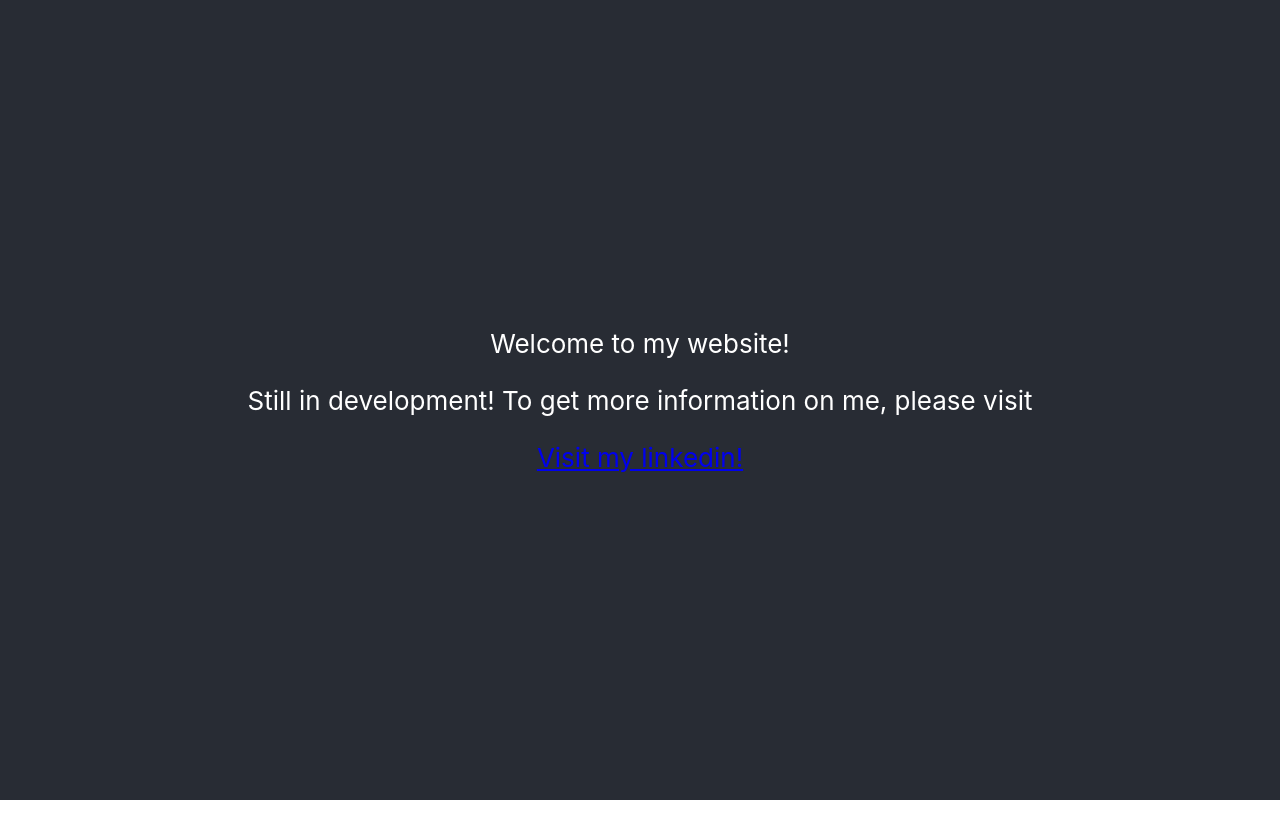
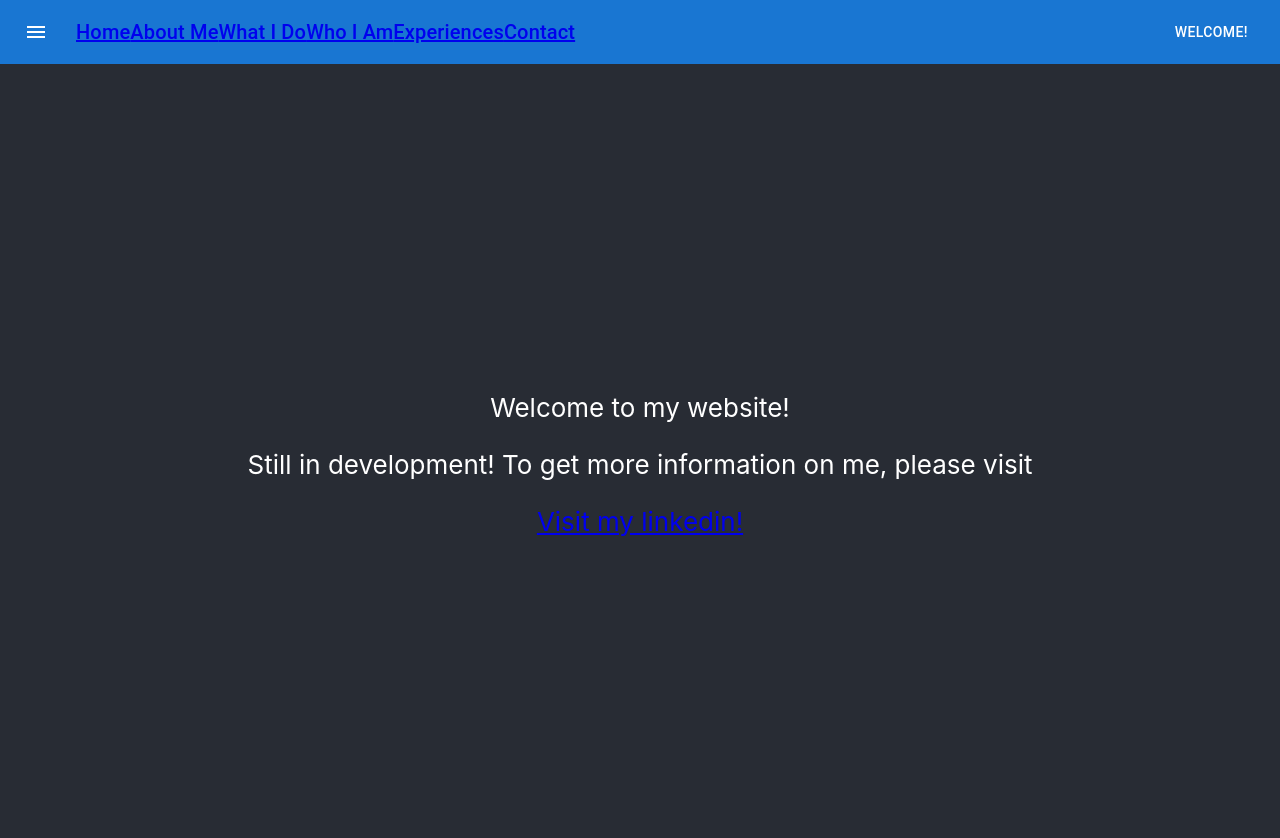
Before and after one commit to priyanshumahey/priyanshumahey.github.io, a React (Create React App) app in the folder website/: page /AboutMe in a window 1280 px wide. Shown: the top 838 px of the page. Before the commit the page ends 800 px from the top, so only its background shows below. Built offline with nearby package versions, Linux system fonts and the light colour scheme.

Commit message:
Update index.js

```diff
--- a/website/src/index.js
+++ b/website/src/index.js
@@ -15,7 +15,7 @@ import WhoIAm from './Components/WhoIAm'
 
 import WhatIDo from './Components/WhatIDo'
 
-
+import ButtonAppBar from './Components/Shared/Header'
 
 
 //---Website Structure
@@ -29,6 +29,7 @@ import WhatIDo from './Components/WhatIDo'
 const root = ReactDOM.createRoot(document.getElementById('root'));
 root.render(
   <>
+  <ButtonAppBar />
     <HashRouter>
       <Routes>
         <Route path="/" element={<Homepage />} />
```
